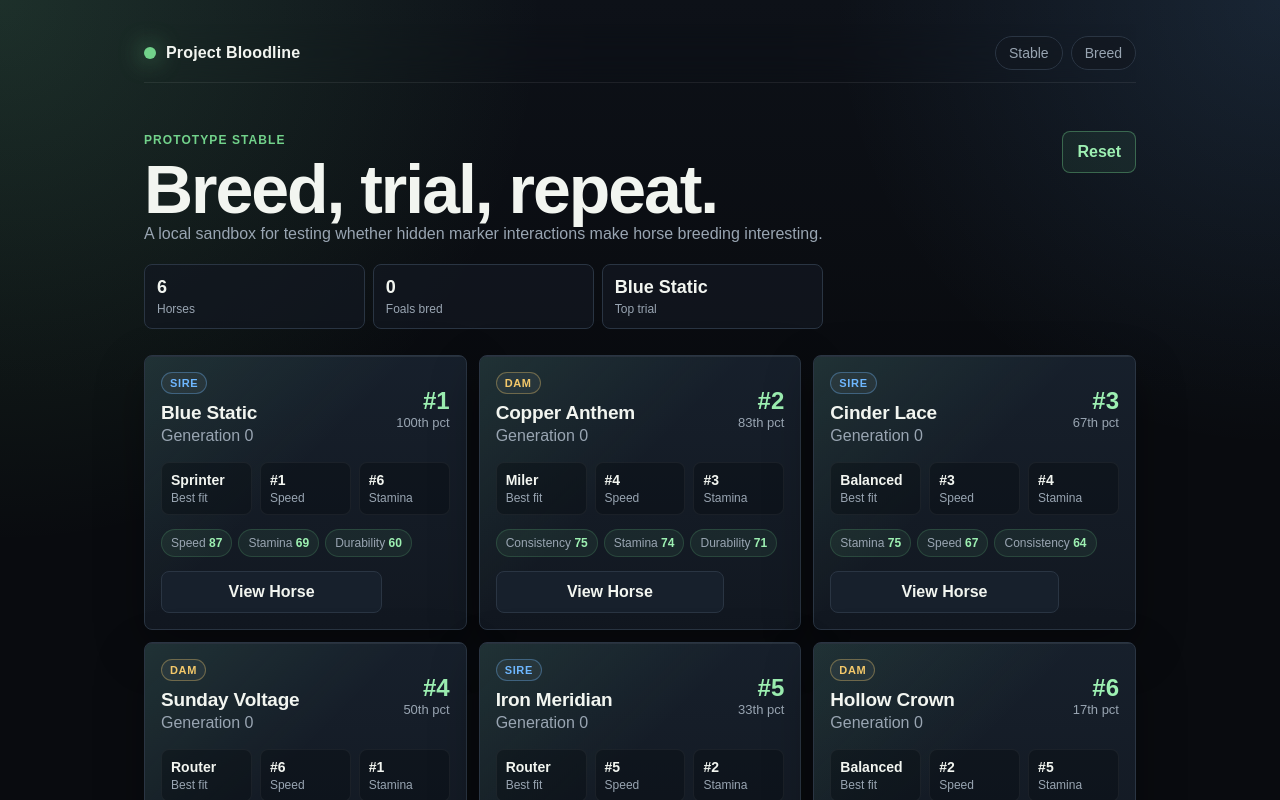
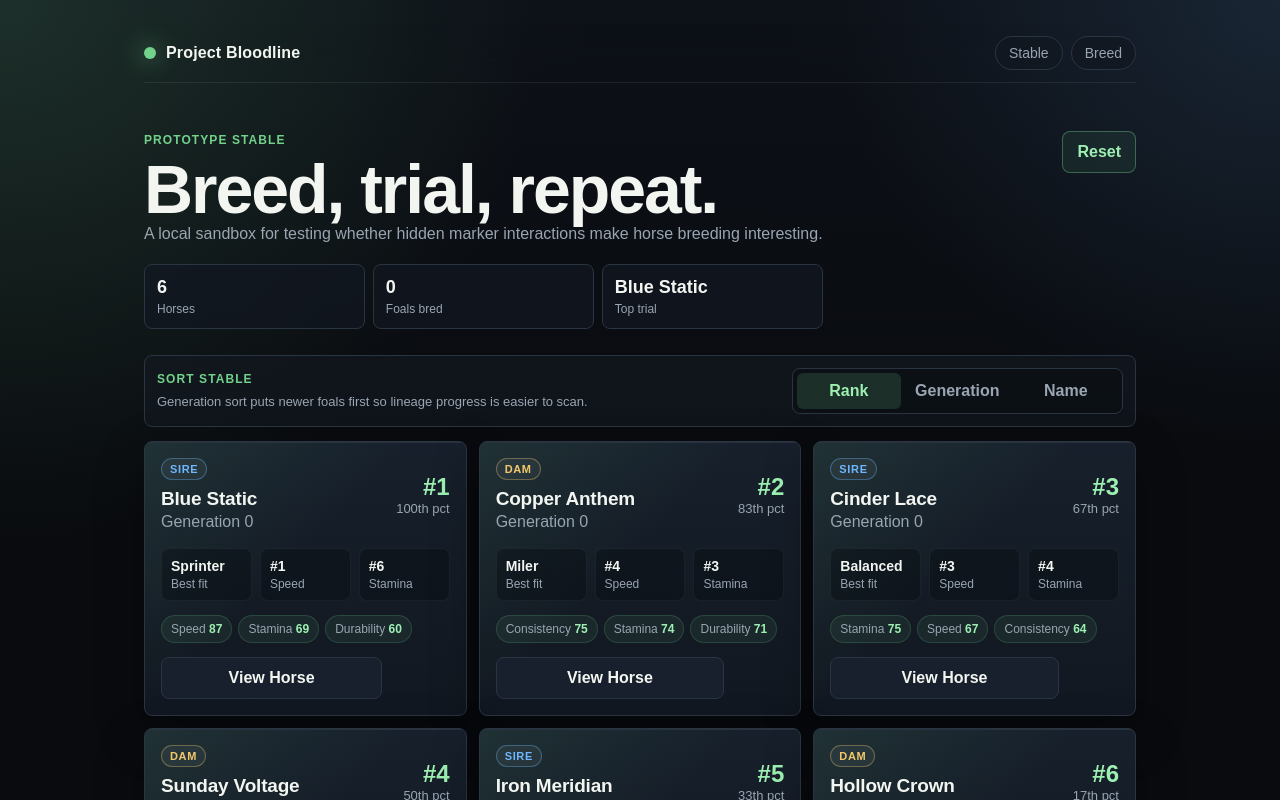
Before and after one commit to Colton12-DDSd/Project_Bloodline, a Next.js app: page / in a window 1280 px wide. Shown: the top 800 px of the page. Built offline with nearby package versions, Linux system fonts and the light colour scheme.

Commit message:
Add stable sorting and gene flow view

```diff
--- a/src/app/globals.css
+++ b/src/app/globals.css
@@ -220,6 +220,52 @@ p {
   display: grid;
   grid-template-columns: repeat(auto-fit, minmax(265px, 1fr));
   gap: 12px;
+}
+
+.stable-toolbar {
+  display: flex;
+  align-items: center;
+  justify-content: space-between;
+  gap: 14px;
+  margin-bottom: 14px;
+  border: 1px solid var(--line);
+  border-radius: 8px;
+  background: rgba(18, 24, 33, 0.72);
+  padding: 12px;
+}
+
+.stable-toolbar .eyebrow {
+  margin-bottom: 4px;
+}
+
+.stable-toolbar p:not(.eyebrow) {
+  font-size: 13px;
+}
+
+.segmented-control {
+  display: inline-grid;
+  grid-template-columns: repeat(3, 1fr);
+  gap: 4px;
+  border: 1px solid var(--line);
+  border-radius: 8px;
+  background: rgba(8, 12, 17, 0.52);
+  padding: 4px;
+}
+
+.segmented-control button {
+  min-height: 36px;
+  border: 0;
+  border-radius: 6px;
+  background: transparent;
+  color: var(--muted);
+  cursor: pointer;
+  font-weight: 800;
+  padding: 0 10px;
+}
+
+.segmented-control button.active {
+  background: rgba(114, 210, 139, 0.16);
+  color: var(--accent-strong);
 }
 
 .horse-card,
@@ -655,6 +701,55 @@ select:focus {
   font-size: 13px;
 }
 
+.gene-flow-map {
+  display: grid;
+  grid-template-columns: repeat(auto-fit, minmax(135px, 1fr));
+  gap: 7px;
+}
+
+.gene-flow-chip {
+  display: flex;
+  align-items: center;
+  gap: 8px;
+  min-width: 0;
+  border: 1px solid rgba(255, 255, 255, 0.05);
+  border-radius: 8px;
+  background: rgba(255, 255, 255, 0.03);
+  padding: 7px;
+  color: var(--muted);
+  font-size: 12px;
+}
+
+.gene-flow-chip > span:last-child {
+  overflow: hidden;
+  text-overflow: ellipsis;
+  white-space: nowrap;
+}
+
+.allele-token {
+  display: inline-flex;
+  align-items: center;
+  justify-content: center;
+  flex: 0 0 auto;
+  width: 28px;
+  height: 28px;
+  border-radius: 999px;
+  color: #071008;
+  font-weight: 900;
+}
+
+.allele-a {
+  background: var(--accent);
+}
+
+.allele-b {
+  background: var(--blue);
+}
+
+.allele-c {
+  background: var(--gold);
+}
+
 .result-head {
   display: flex;
   align-items: flex-start;
@@ -736,4 +831,9 @@ select:focus {
   .stat-row {
     grid-template-columns: 1fr;
   }
+
+  .stable-toolbar {
+    align-items: stretch;
+    flex-direction: column;
+  }
 }
--- a/src/app/page.tsx
+++ b/src/app/page.tsx
@@ -1,13 +1,22 @@
 "use client";
 
+import { useMemo, useState } from "react";
 import { AppShell } from "@/components/AppShell";
 import { HorseSummaryCard } from "@/components/HorseSummaryCard";
 import { useStable } from "@/lib/useStable";
+import type { Horse } from "@/types/bloodline";
+
+type StableSort = "rank" | "generation" | "name";
 
 export default function StablePage() {
   const { horses, sortedHorses, isReady, resetStable } = useStable();
+  const [sortBy, setSortBy] = useState<StableSort>("rank");
   const foalCount = horses.filter((horse) => horse.generation > 0).length;
   const topHorse = sortedHorses[0];
+  const visibleHorses = useMemo(
+    () => sortHorses(horses, sortedHorses, sortBy),
+    [horses, sortedHorses, sortBy],
+  );
 
   return (
     <AppShell>
@@ -42,12 +51,67 @@ export default function StablePage() {
       {!isReady ? (
         <p className="muted">Loading stable...</p>
       ) : (
-        <section className="horse-list" aria-label="Stable horses">
-          {sortedHorses.map((horse) => (
-            <HorseSummaryCard key={horse.id} horse={horse} />
-          ))}
-        </section>
+        <>
+          <section className="stable-toolbar" aria-label="Stable sorting">
+            <div>
+              <p className="eyebrow">Sort Stable</p>
+              <p>Generation sort puts newer foals first so lineage progress is easier to scan.</p>
+            </div>
+            <div className="segmented-control">
+              <button
+                className={sortBy === "rank" ? "active" : ""}
+                onClick={() => setSortBy("rank")}
+                type="button"
+              >
+                Rank
+              </button>
+              <button
+                className={sortBy === "generation" ? "active" : ""}
+                onClick={() => setSortBy("generation")}
+                type="button"
+              >
+                Generation
+              </button>
+              <button
+                className={sortBy === "name" ? "active" : ""}
+                onClick={() => setSortBy("name")}
+                type="button"
+              >
+                Name
+              </button>
+            </div>
+          </section>
+
+          <section className="horse-list" aria-label="Stable horses">
+            {visibleHorses.map((horse) => (
+              <HorseSummaryCard key={horse.id} horse={horse} />
+            ))}
+          </section>
+        </>
       )}
     </AppShell>
   );
 }
+
+function sortHorses(
+  horses: Horse[],
+  rankedHorses: Horse[],
+  sortBy: StableSort,
+): Horse[] {
+  if (sortBy === "rank") {
+    return rankedHorses;
+  }
+
+  return [...horses].sort((a, b) => {
+    if (sortBy === "generation") {
+      return (
+        b.generation - a.generation ||
+        (b.trialResults?.overallPercentile ?? 0) -
+          (a.trialResults?.overallPercentile ?? 0) ||
+        a.name.localeCompare(b.name)
+      );
+    }
+
+    return a.name.localeCompare(b.name);
+  });
+}
```
Also changed, not shown: src/components/InheritancePanel.tsx (+22 -0 lines).
